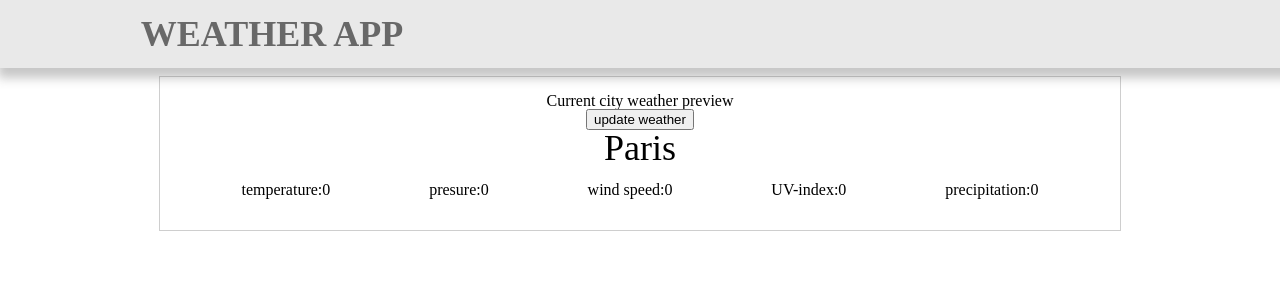
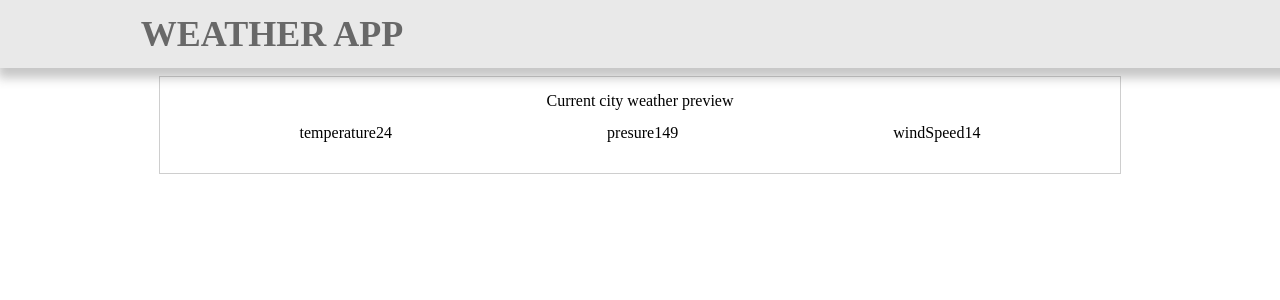
Before and after one commit to Bogdan-Torkhov/weather-app-frontend, a React (Create React App) app: page / in a window 1280 px wide. Shown: the top 300 px of the page. Built offline with nearby package versions, Linux system fonts and the light colour scheme.

Commit message:
Landing page component is splitted now

```diff
--- /dev/null
+++ b/src/pages/landingPage/header/index.tsx
@@ -0,0 +1,11 @@
+import { HeaderContainer, HeaderTitle } from './styled'
+
+export const Header = () => {
+    return (
+        <HeaderContainer>
+            <HeaderTitle>
+                weather app
+            </HeaderTitle>
+        </HeaderContainer>
+    )
+}
--- /dev/null
+++ b/src/pages/landingPage/header/styled.tsx
@@ -0,0 +1,25 @@
+import styled from "styled-components";
+
+export const HeaderContainer = styled.header`
+    &{
+        position: relative;
+        box-sizing: border-box;
+        width: 100%;
+        padding: 1rem;
+        background-color: #e9e9e9;
+        box-shadow: .5rem 0px 10px 10px #49494950;
+    }
+`
+
+export const HeaderTitle = styled.h1`
+    &{
+        position: relative;
+        left: 10%;
+        width: fit-content;
+        color: #686868;
+        user-select: none;
+        font-weight: 600;
+        text-transform: uppercase;
+        font-size: 36px;
+    }
+`
--- a/src/pages/landingPage/index.tsx
+++ b/src/pages/landingPage/index.tsx
@@ -1,89 +1,13 @@
-import {useState} from 'react'
-import { PageBasicLayout, Header, HeaderTitle, PageContentBlock, WeatherPreview, WeatherPreviewCityName, WeatherPreviewContainer, WeatherPreviewItem } from './styled'
-
-// TODO: Разбить компонент на подкомпоненты.
+import { Header } from './header/index'
+import { PageBasicLayout } from './styled'
+import { WeatherContent } from './weatherContent'
 
 export const LandingPage = () => {
-    const [currentCity, setCurrentCity] = useState<string>('Paris')
-    const [currentTemperature, setCurrentTemperature] = useState<number>(0)
-    const [currentPresure, setCurrentPresure] = useState<number>(0)
-    const [currentWindSpeed, setCurrentWindSpeed] = useState<number>(0)
-    const [currentUVIndex, setCurrentUVIndex] = useState<number>(0)
-    const [currentPrecipitation, setCurrentPrecipitation] = useState<number>(0)
-
-    function changeCurrentCity(city: string){
-        setCurrentCity(city)
-    }
-
-    function updateWeatherValues(){
-        //make some request
-        const fakeResponseFromBackend = {
-            temperature: 5,
-            presure: 5,
-            windSpeed: 5,
-            UVIndex: 5,
-            precipitation: 5
-        }
-        setCurrentTemperature(fakeResponseFromBackend.temperature);
-        setCurrentPresure(fakeResponseFromBackend.presure);
-        setCurrentWindSpeed(fakeResponseFromBackend.windSpeed);
-        setCurrentUVIndex(fakeResponseFromBackend.UVIndex);
-        setCurrentPrecipitation(fakeResponseFromBackend.precipitation);
-    }
 
     return (
         <PageBasicLayout>
-            <Header>
-                <HeaderTitle>
-                    weather app
-                </HeaderTitle>
-            </Header>
-
-            <PageContentBlock>
-                <WeatherPreview>
-
-                    <h1>
-                        Current city weather preview
-                    </h1>
-
-                    <button onClick={updateWeatherValues}>update weather</button>
-
-                    <WeatherPreviewCityName>
-                        {currentCity}
-                    </WeatherPreviewCityName>
-
-                    <WeatherPreviewContainer>
-
-                        <WeatherPreviewItem>
-                            temperature:
-                            {currentTemperature}
-                        </WeatherPreviewItem>
-
-                        <WeatherPreviewItem>
-                            presure:
-                            {currentPresure}
-                        </WeatherPreviewItem>
-
-                        <WeatherPreviewItem>
-                            wind speed:
-                            {currentWindSpeed}
-                        </WeatherPreviewItem>
-
-                        <WeatherPreviewItem>
-                            UV-index:
-                            {currentUVIndex}
-                        </WeatherPreviewItem>
-
-                        <WeatherPreviewItem>
-                            precipitation:
-                            {currentPrecipitation}
-                        </WeatherPreviewItem>
-
-                    </WeatherPreviewContainer>
-
-                </WeatherPreview>
-            </PageContentBlock>
-
+            <Header />
+            <WeatherContent />
         </PageBasicLayout>
     )
 }
--- a/src/pages/landingPage/styled.tsx
+++ b/src/pages/landingPage/styled.tsx
@@ -8,71 +8,3 @@ export const PageBasicLayout = styled.div`
         flex-direction: column;
     }
 `
-
-export const Header = styled.header`
-    &{
-        position: relative;
-        box-sizing: border-box;
-        width: 100%;
-        padding: 1rem;
-        background-color: #e9e9e9;
-        box-shadow: .5rem 0px 10px 10px #49494950;
-    }
-`
-
-export const HeaderTitle = styled.h1`
-    &{
-        position: relative;
-        left: 10%;
-        width: fit-content;
-        color: #686868;
-        user-select: none;
-        font-weight: 600;
-        text-transform: uppercase;
-        font-size: 36px;
-    }
-`
-
-export const PageContentBlock = styled.section`
-    &{
-        display: flex;
-        align-self: center;
-        margin-top: .5rem;
-        width: 70%;
-        justify-content: center;
-        border: 1px solid #cecece;
-        padding: 1rem 2rem;
-    }
-`
-
-export const WeatherPreview = styled.div`
-    &{
-        display: flex;
-        flex-direction: column;
-        align-items: center;
-        width: 100%;
-    }
-`
-
-export const WeatherPreviewCityName = styled.h2`
-    &{
-        font-size: 36px;
-    }
-`
-
-export const WeatherPreviewContainer = styled.div`
-        &{
-            display: flex;
-            width: 100%;
-            justify-content: space-around;
-        }
-`
-
-
-
-export const WeatherPreviewItem = styled.div`
-    &{
-        display: flex;
-        padding: 1rem;
-    }
-`
--- /dev/null
+++ b/src/pages/landingPage/weatherContent/index.tsx
@@ -0,0 +1,64 @@
+import { useLayoutEffect, useState } from 'react'
+import { WeatherPreviewCard } from './singleCard'
+import { PageContentBlock, WeatherPreview, WeatherPreviewCityName, WeatherPreviewContainer } from './styled'
+import { WeatherValues } from 'types/ISingleValue'
+
+export const WeatherContent = () => {
+    const [weatherValues, setWeatherValues] = useState<Array<WeatherValues>>([])
+
+    useLayoutEffect(()=>{
+        updateWeatherValues()
+    },[])
+
+    function updateWeatherValues() {
+
+        //make some request
+
+        const fakeResponseFromBackend: Array<WeatherValues> = [
+            {
+                valueName: 'temperature',
+                value: 24,
+            },
+            {
+                valueName: 'presure',
+                value: 149,
+            },
+            {
+                valueName: 'windSpeed',
+                value: 14
+            }
+        ]
+
+        if (fakeResponseFromBackend &&
+            fakeResponseFromBackend instanceof Array
+        ) {
+            setWeatherValues(fakeResponseFromBackend)
+        }
+
+    }
+
+    return (
+        <PageContentBlock>
+            <WeatherPreview>
+
+                <h1>
+                    Current city weather preview
+                </h1>
+
+                <WeatherPreviewCityName>
+                </WeatherPreviewCityName>
+
+                <WeatherPreviewContainer>
+
+                    {weatherValues.map((item, index) => {
+                        return (
+                            <WeatherPreviewCard value={item.value} valueName={item.valueName} />
+                        )
+                    })}
+
+                </WeatherPreviewContainer>
+
+            </WeatherPreview>
+        </PageContentBlock>
+    )
+}
--- /dev/null
+++ b/src/pages/landingPage/weatherContent/singleCard/index.tsx
@@ -0,0 +1,12 @@
+import {WeatherPreviewItem} from './styled'
+import {FC} from 'react'
+import { WeatherValues } from 'types/ISingleValue'
+
+export const WeatherPreviewCard: FC<WeatherValues> = ({valueName, value}) => {
+    return (
+        <WeatherPreviewItem>
+            <span>{valueName}</span>
+            <span>{value}</span>
+        </WeatherPreviewItem>
+    )
+}
--- /dev/null
+++ b/src/pages/landingPage/weatherContent/singleCard/styled.tsx
@@ -0,0 +1,8 @@
+import styled from "styled-components";
+
+export const WeatherPreviewItem = styled.div`
+    &{
+        display: flex;
+        padding: 1rem;
+    }
+`
--- /dev/null
+++ b/src/pages/landingPage/weatherContent/styled.tsx
@@ -0,0 +1,45 @@
+import styled from "styled-components"
+
+export const PageContentBlock = styled.section`
+    &{
+        display: flex;
+        align-self: center;
+        margin-top: .5rem;
+        width: 70%;
+        justify-content: center;
+        border: 1px solid #cecece;
+        padding: 1rem 2rem;
+    }
+`
+
+export const WeatherPreview = styled.div`
+    &{
+        display: flex;
+        flex-direction: column;
+        align-items: center;
+        width: 100%;
+    }
+`
+
+export const WeatherPreviewCityName = styled.h2`
+    &{
+        font-size: 36px;
+    }
+`
+
+export const WeatherPreviewContainer = styled.div`
+        &{
+            display: flex;
+            width: 100%;
+            justify-content: space-around;
+        }
+`
+
+
+
+export const WeatherPreviewItem = styled.div`
+    &{
+        display: flex;
+        padding: 1rem;
+    }
+`
--- /dev/null
+++ b/src/types/ISingleValue.ts
@@ -0,0 +1,6 @@
+export class WeatherValues {
+    constructor(public value: number, public valueName: 'temperature' | 'presure' | 'windSpeed' ){
+        this.value = value;
+        this.valueName = valueName
+    }
+}
```
